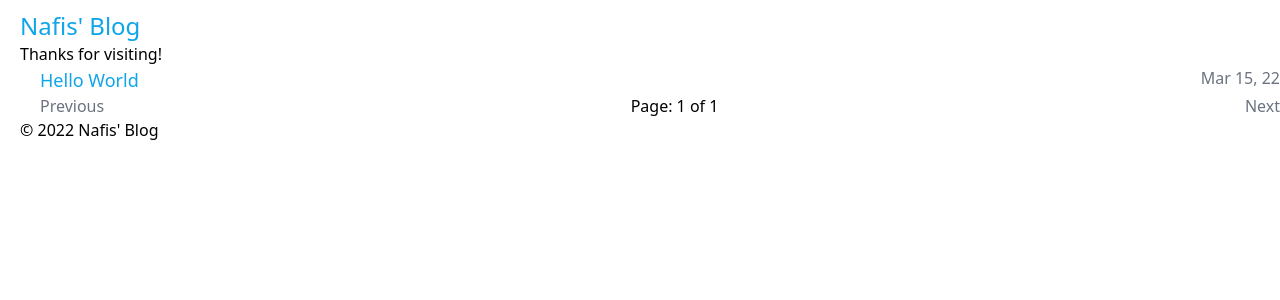
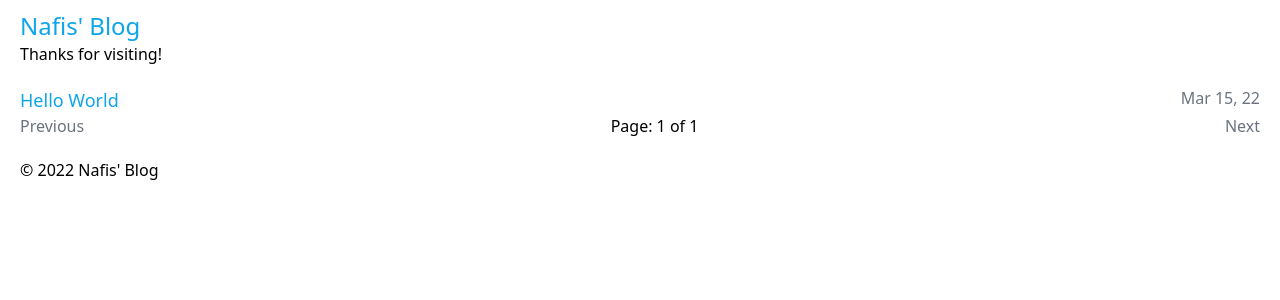
Before and after one commit to mnafisalmukhdi1/blog, a Jekyll site: the page built from index.html, in a window 1280 px wide. Shown: the top 300 px of the page. Built offline with Jekyll 4.4.1, drawn with Linux system fonts in a browser that asks for light colours; nearby versions of some CDN libraries; the list of posts is cut into pages by our own code.

Commit message:
Update default.html

```diff
--- a/_layouts/default.html
+++ b/_layouts/default.html
@@ -1,7 +1,7 @@
 <html>
 	{% include head.html %}
 	{% include header.html %}
-	<main class="container mx-5">
+	<main class="container my-5">
 	{{content}}
 	</main>
 	{% include footer.html %}
```
